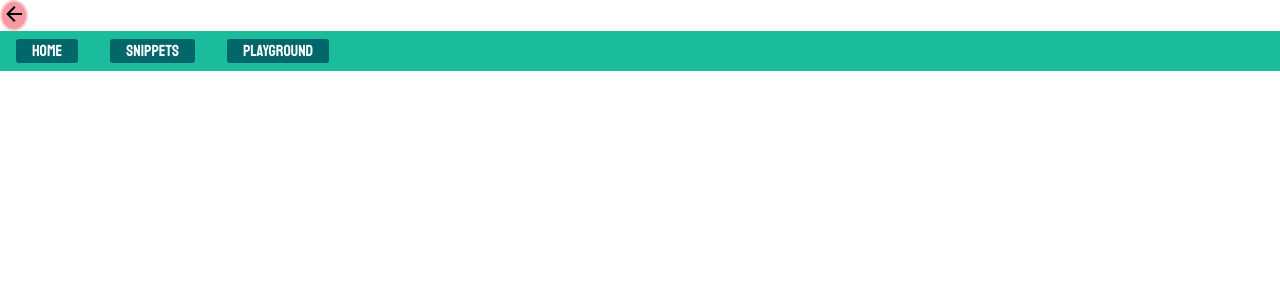
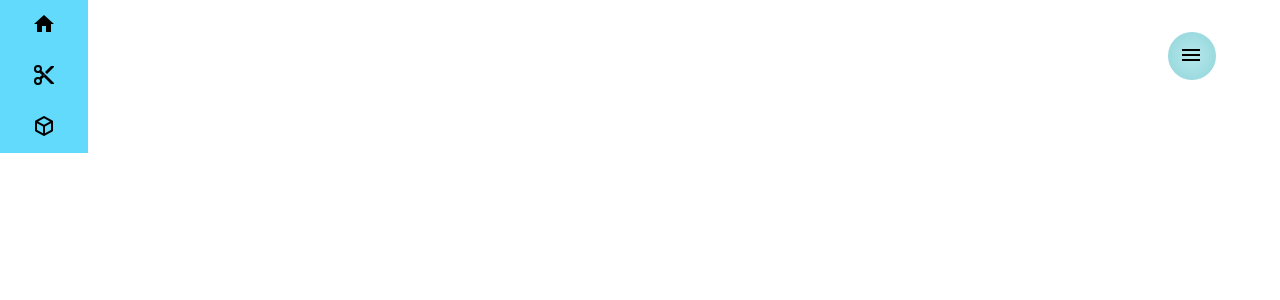
Before and after one commit to heyitsmeharv/react-playground, a React (Create React App) app: page /snippets/react-notifications in a window 1280 px wide. Shown: the top 300 px of the page. Built offline with nearby package versions, Linux system fonts and the light colour scheme.

Commit message:
toggle navbar but still unsure even with animations added.

```diff
--- a/src/components/App.js
+++ b/src/components/App.js
@@ -4,10 +4,10 @@ import React, { Component } from 'react';
 import { BrowserRouter as Router, Route, Switch } from 'react-router-dom';
 import { TransitionGroup, CSSTransition } from 'react-transition-group';
 import Icon from '@mdi/react'
-import { mdiArrowLeft } from '@mdi/js'
+import { mdiMenu, mdiClose } from '@mdi/js'
 import { AppWrap } from './Wrapper';
 import TopNavBar from './TopNavBar';
-import { CollapseButton } from './Button';
+import { NavBarButton } from './Button';
 import HomePage from '../pages/Home';
 import Playground from '../pages/Playground';
 // import AboutReact from '../pages/routes/AboutReact';
@@ -24,7 +24,7 @@ class App extends React.Component {
     };
   }
 
-  handleOnNavBar = () => {
+  handleOnNavBarVisibility = () => {
     const { navBarOpen } = this.state;
     this.setState({ navBarOpen: !navBarOpen });
   }
@@ -35,15 +35,18 @@ class App extends React.Component {
     return (
       <Router>
         <AppWrap>
-          <CollapseButton>
-            <Icon path={mdiArrowLeft}
+          <NavBarButton onClick={this.handleOnNavBarVisibility} animate={true}>
+            {navBarOpen ? <Icon
+              path={mdiMenu}
               size={1}
               color="black"
-            />
-          </CollapseButton>
-          {navBarOpen &&
-            <TopNavBar open={navBarOpen}/>
-          }
+            /> : <Icon
+              path={mdiClose}
+              size={1}
+              color="black"
+            />}
+          </NavBarButton>
+          {navBarOpen && <TopNavBar animationSlide={navBarOpen ? 'true' : 'false'}/>}
             <Route
               render={({ location }) => {
                 return (
--- a/src/components/Button.js
+++ b/src/components/Button.js
@@ -1,6 +1,7 @@
 import styled, { css } from 'styled-components';
 import colour from '../resources/styles/colours';
 import { NavLink } from 'react-router-dom';
+import SlideInBottom from '../animations/SlideInBottom';
 
 export const NavButton = styled(NavLink)`
   background: #01676b;
@@ -44,6 +45,70 @@ export const NavButton = styled(NavLink)`
   `}
 `
 
+export const NavButtonNew = styled(NavLink)`
+  margin: 0.5em 1em;
+  padding: 0.25em 1em;
+  align-items: center;
+  border-radius: 25%;
+  :hover {
+    background: white;
+  }
+`
+
+export const NavBarButton = styled.a`
+  font-size: 2.5rem;
+  height: 3rem;
+  width: 3rem;
+  background: #ffffff;
+  border-radius: 50%;
+  position: fixed;
+  top: 2rem;
+  right: 4rem;
+  background-image: radial-gradient(rgb(166,227,233,0.8),rgb(113,201,206,0.8));
+  z-index: 2000;
+  svg {
+    padding: 11px;
+    color: ${colour.white};
+  }
+  // :hover {
+  //   transform: translateY(-3px);
+  //   box-shadow: 0 1rem 2rem rgba(0,0,0,.2);
+  //   cursor: pointer;
+  // }
+  :active {
+    transform: translateY(-1px);
+    box-shadow: 0 .5rem 1rem rgba(0,0,0,.2);
+  }
+  ${props => props.animate && css`
+    background-color: ${colour.primaryDarker};
+    color: ${colour.white};
+    ::after {
+      background-color: ${colour.primaryDarker};
+    }
+    animation-name: ${SlideInBottom};
+    animation-duration: .5s;
+    animation-timing-function: ease-out .75s;
+    animation-fill-mode: backwards;
+  `}
+  ::after {
+    content: "";
+    display: inline-block;
+    height: 100%;
+    width: 100%;
+    border-radius: 10rem;
+    position: absolute;
+    top: 0;
+    left: 0;
+    z-index: -1;
+    transition: all .4s;
+  }
+  :hover::after {
+    transform: scaleX(1.4) scaleY(1.6);
+    opacity: 0;
+    cursor: pointer;
+  }
+`
+
 export const NotificationButton = styled.button`
   background: ${colour.darkPink};
   color: white;
--- a/src/components/TopNavBar.js
+++ b/src/components/TopNavBar.js
@@ -1,20 +1,51 @@
 import React from 'react';
-import styled from 'styled-components';
-import { NavButton } from './Button';
+import styled, {css} from 'styled-components';
+import { NavButton, NavButtonNew } from './Button';
+import Icon from '@mdi/react'
+import { mdiHome, mdiContentCut, mdiCubeOutline } from '@mdi/js'
 import colour from '../resources/styles/colours';
 
 const TopNavBarStyle = styled.section`
-  // background: ${colour.pink};
-  background-color: #1abc9c;
+  background-color: ${colour.react};
   display: flex;
+  flex-direction: column;
+  height: -webkit-fill-available;
+
+  ${props => props.animationSlide && css`
+    transform: translateX(0);
+  `}
+
+  ${props => props.animationSlide && css`
+    transform: translateX(-100%);
+  `}
+
+}
 `;
 
 const TopNavBar = () => {
   return (
     <TopNavBarStyle>
-      <NavButton to="/" exact>Home</NavButton>
-      <NavButton to="/snippets" exact>Snippets</NavButton>
-      <NavButton to="/playground" exact>Playground</NavButton>
+      <NavButtonNew to="/" exact>
+        <Icon
+          path={mdiHome}
+          size={1}
+          color="black"
+        />
+      </NavButtonNew>
+      <NavButtonNew to="/snippets" exact>
+        <Icon
+          path={mdiContentCut}
+          size={1}
+          color="black"
+        />
+      </NavButtonNew>
+      <NavButtonNew to="/playground" exact>
+        <Icon
+          path={mdiCubeOutline}
+          size={1}
+          color="black"
+        />
+      </NavButtonNew>
     </TopNavBarStyle>
   );
 }
--- a/src/components/Wrapper.js
+++ b/src/components/Wrapper.js
@@ -13,6 +13,7 @@ export const Wrapper = styled.div`
 
 export const AppWrap = styled(Wrapper)`
   animation: ${SlideInTop} 0.5s forwards;
+  display: flex;
 `
 
 // export default Wrapper;
--- a/src/pages/Playground.js
+++ b/src/pages/Playground.js
@@ -1,12 +1,12 @@
 import React from 'react';
 import styled from 'styled-components';
 import Page from '../components/Page';
-import SlideInLeft from '../animations/SlideInLeft';
+import SlideInBottom from '../animations/SlideInBottom';
 import SlideOutTop from '../animations/SlideOutTop';
 
 const PlaygroundPageAnimation = styled(Page)`
 &.page-enter {
-  animation: ${SlideInLeft} 0.2s forwards;
+  animation: ${SlideInBottom} 0.5s forwards;
 }
 &.page-exit {
   animation: ${SlideOutTop} 0.5s forwards;
```
